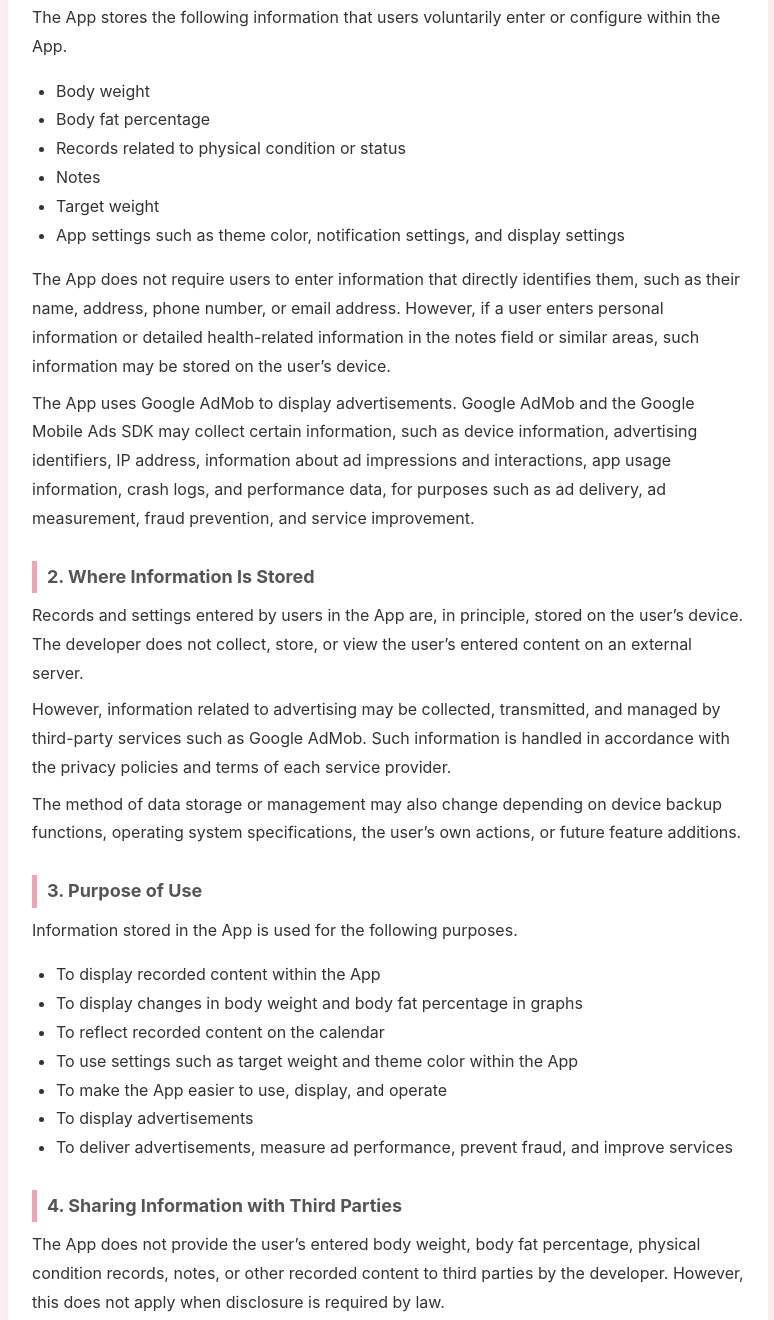
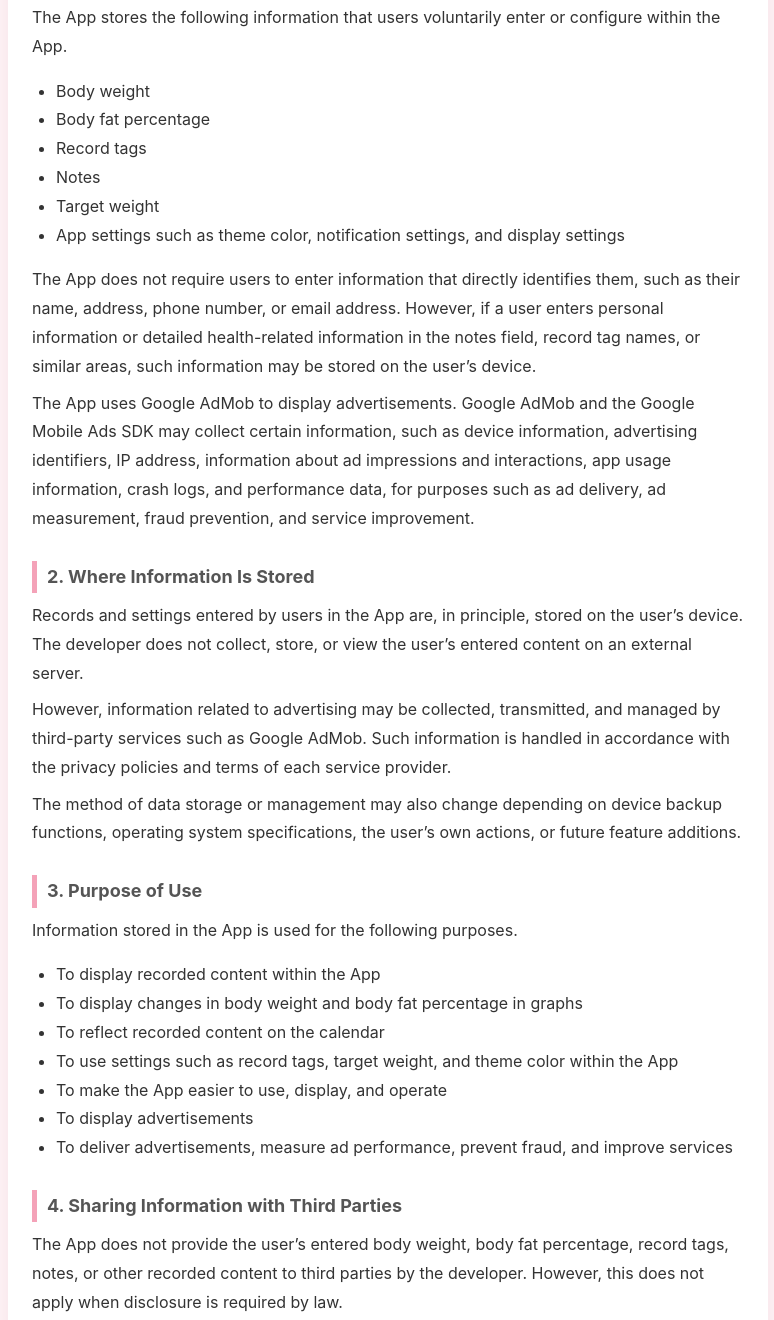
Before and after one commit to nannanten/float-log-policy, a plain HTML site: page privacy-en.html in a window 1280 px wide. Shown: the part 387-1707 px from the top of the page, without its empty margins (252-1026 px from the left). Drawn offline with Linux system fonts and the light colour scheme.

Commit message:
Update privacy-en.html

```diff
--- a/privacy-en.html
+++ b/privacy-en.html
@@ -105,14 +105,14 @@
       <ul>
         <li>Body weight</li>
         <li>Body fat percentage</li>
-        <li>Records related to physical condition or status</li>
+        <li>Record tags</li>
         <li>Notes</li>
         <li>Target weight</li>
         <li>App settings such as theme color, notification settings, and display settings</li>
       </ul>
       <p>
         The App does not require users to enter information that directly identifies them, such as their name, address, phone number, or email address.
-        However, if a user enters personal information or detailed health-related information in the notes field or similar areas, such information may be stored on the user’s device.
+        However, if a user enters personal information or detailed health-related information in the notes field, record tag names, or similar areas, such information may be stored on the user’s device.
       </p>
       <p>
         The App uses Google AdMob to display advertisements.
@@ -140,7 +140,7 @@
         <li>To display recorded content within the App</li>
         <li>To display changes in body weight and body fat percentage in graphs</li>
         <li>To reflect recorded content on the calendar</li>
-        <li>To use settings such as target weight and theme color within the App</li>
+        <li>To use settings such as record tags, target weight, and theme color within the App</li>
         <li>To make the App easier to use, display, and operate</li>
         <li>To display advertisements</li>
         <li>To deliver advertisements, measure ad performance, prevent fraud, and improve services</li>
@@ -148,7 +148,7 @@
 
       <h3>4. Sharing Information with Third Parties</h3>
       <p>
-        The App does not provide the user’s entered body weight, body fat percentage, physical condition records, notes, or other recorded content to third parties by the developer.
+        The App does not provide the user’s entered body weight, body fat percentage, record tags, notes, or other recorded content to third parties by the developer.
         However, this does not apply when disclosure is required by law.
       </p>
       <p>
@@ -199,7 +199,7 @@
 
       <h3>8. Health and Medical Information</h3>
       <p>
-        The App is a support tool for recording and reviewing body weight, body fat percentage, physical condition, and related status information.
+        The App is a support tool for recording and reviewing body weight, body fat percentage, record tags, notes, and related information.
         It is not intended to provide medical services, diagnosis, treatment, nutritional guidance, or health management advice.
       </p>
       <p>
```
